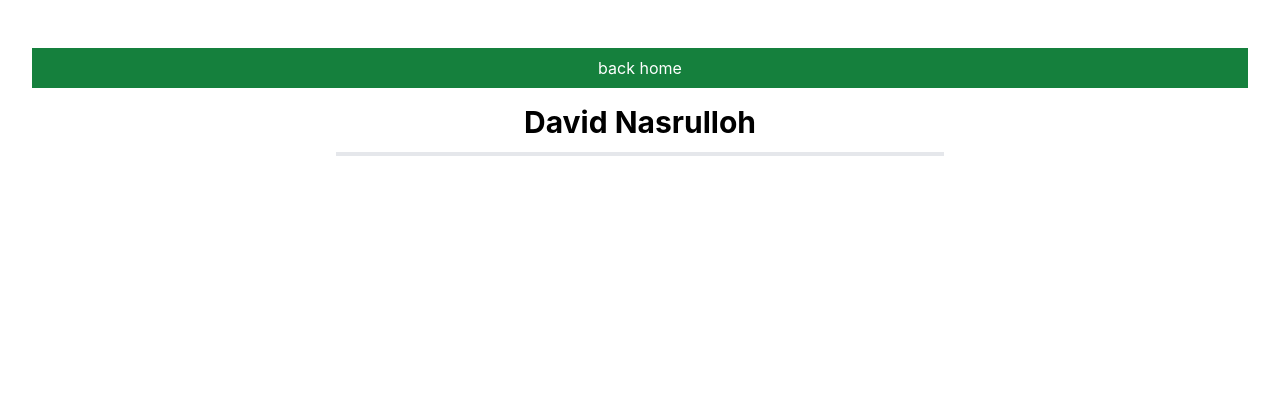
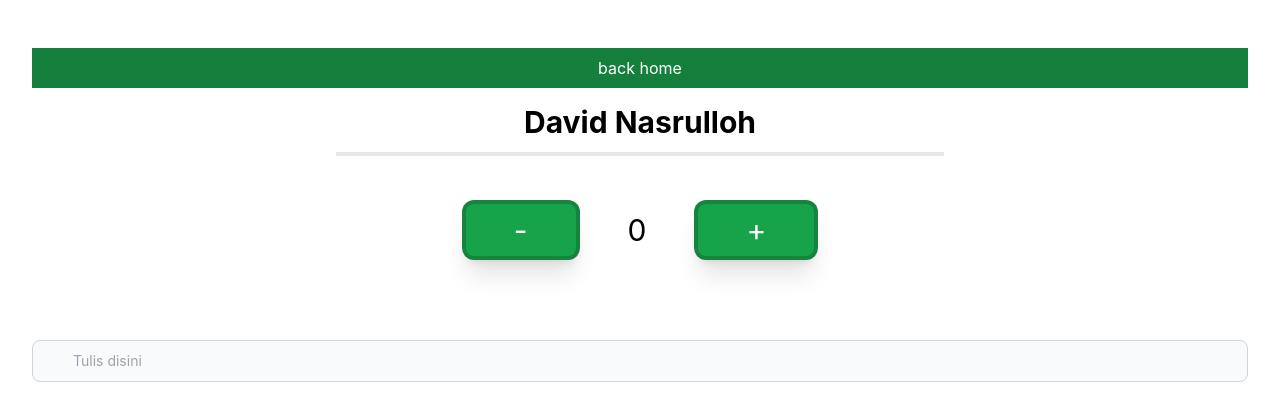
Before and after one commit to davidnasrulloh/learn-hooks-react, a React (Vite) app: page /use-reducer in a window 1280 px wide. Shown: the top 420 px of the page. Built offline with nearby package versions, Linux system fonts and the light colour scheme.

Commit message:
feat/david: belajar useReducer

```diff
--- a/src/components/Navbar.jsx
+++ b/src/components/Navbar.jsx
@@ -22,7 +22,7 @@ const Navbar = () => {
                         <Link to="/use-ref" className="hover:text-blue-400">UseRef</Link>
                         <Link to="/use-memo" className="hover:text-blue-400">UseMemo</Link>
                         <Link to="/use-callback" className="hover:text-blue-400">UseCallback</Link>
-                        <Link>UseReducer</Link>
+                        <Link to="/use-reducer" className="hover:text-blue-400">UseReducer</Link>
                         <Link>UseTransition</Link>
                         <Link>UseDefferedValue</Link>
                     </div>
--- /dev/null
+++ b/src/pages/hooksdasar/UseReducer.jsx
@@ -0,0 +1,104 @@
+import React, { useReducer, useState } from "react";
+
+// Reducer = Function yang buanyak di dalam satu function
+
+const ACTIONS = {
+    INCREMENT: "increment",
+    DECREMENT: "decrement",
+    ADD_TODO: "add-todo",
+    TOGGLE_TODO: "toggle-todo",
+    DELETE_TODO: "delete-todo"
+}
+
+function reducerCount(state, action) {
+    switch (action.type) {
+        case ACTIONS.INCREMENT:
+            return { count: state.count + 1 }
+        case ACTIONS.DECREMENT:
+            return { count: state.count - 1 }
+        default:
+            return state
+    }
+}
+
+function reducerTodos(todos, action) {
+    switch (action.type) {
+        case ACTIONS.ADD_TODO:
+            return [...todos, newTodo(action.payload.name)]
+        case ACTIONS.TOGGLE_TODO:
+            return todos.map(todo => {
+                if (todo.id === action.payload.id) {
+                    return { ...todo, complete: !todo.complete }
+                }
+                return todos
+            })
+        case ACTIONS.DELETE_TODO:
+            return todos.filter(todo => todo.id !== action.payload.id)
+        default:
+            return todos
+    }
+}
+
+function newTodo(name) {
+    return { id: Date.now(), name: name, complete: false }
+}
+
+// todo component
+const Todo = ({ todo, dispatch2 }) => {
+    return (
+        <div className="flex gap-4 justify-center items-center mb-2">
+            <span style={{ color: todo.complete ? '#AAA' : '#000' }}>{todo.name}</span>
+            <button onClick={() => dispatch2({ type: ACTIONS.TOGGLE_TODO, payload: { id: todo.id } })} className="py-2 px-8 bg-green-600 text-white rounded-lg">Toggle</button>
+            <button onClick={() => dispatch2({ type: ACTIONS.DELETE_TODO, payload: { id: todo.id } })} className="py-2 px-8 bg-red-700 text-white rounded-lg">Delete</button>
+        </div>
+    )
+}
+
+const UseReducerLearning = () => {
+    // count reducer
+    const [state, dispatch1] = useReducer(reducerCount, {
+        count: 0
+    });
+
+    function increment() {
+        dispatch1({ type: ACTIONS.INCREMENT })
+    }
+
+    function decrement() {
+        dispatch1({ type: ACTIONS.DECREMENT })
+    }
+
+    // todos reducer
+    const [todos, dispatch2] = useReducer(reducerTodos, [])
+    const [name, setName] = useState('')
+
+    function handleSubmit(e) {
+        e.preventDefault()
+        dispatch2({ type: ACTIONS.ADD_TODO, payload: { name: name } })
+        setName('')
+    }
+
+    console.log(todos);
+
+    return (
+        <div>
+            <div className="text-3xl flex gap-12 justify-center my-8">
+                <button onClick={decrement} className="py-2 px-12 bg-green-600 text-white rounded-xl border-4 border-green-800 border-opacity-50 shadow-xl hover:translate-y-2 hover:transition hover:bg-green-200 hover:text-green-700" >-</button>
+                <span className="flex items-center">{state.count}</span>
+                <button onClick={increment} className="py-2 px-12 bg-green-600 text-white rounded-xl border-4 border-green-800 border-opacity-50 shadow-xl hover:translate-y-2 hover:transition hover:bg-green-200 hover:text-green-700">+</button>
+            </div>
+            <div className="py-8">
+                <form onSubmit={handleSubmit} className="flex items-center my-4">
+                    <div className="relative w-full">
+                        <input type="text" value={name} onChange={e => setName(e.target.value)} id="simple-search" className="bg-gray-50 border border-gray-300 text-gray-900 text-sm rounded-lg focus:ring-blue-500 focus:border-blue-500 block w-full pl-10 p-2.5  dark:bg-gray-700 dark:border-gray-600 dark:placeholder-gray-400 dark:text-white dark:focus:ring-blue-500 dark:focus:border-blue-500" placeholder="Tulis disini" />
+                    </div>
+                </form>
+                {todos.map((todo) => {
+                    return <Todo key={todo.id} todo={todo} dispatch2={dispatch2} />
+                })}
+            </div>
+        </div>
+    );
+}
+
+export default UseReducerLearning;
--- a/src/routers/index.jsx
+++ b/src/routers/index.jsx
@@ -7,6 +7,7 @@ import UseContextLearning from "../pages/hooksdasar/usecontext/UseContext";
 import UseRefLearning from "../pages/hooksdasar/UseRef";
 import UseMemoLearnings from "../pages/hooksdasar/UseMemo";
 import UseCallBackLearning from "../pages/hooksdasar/usecallback/UseCallback";
+import UseReducerLearning from "../pages/hooksdasar/UseReducer";
 
 const SetupRouters = () => {
     return (
@@ -19,6 +20,7 @@ const SetupRouters = () => {
             <Route path="/use-ref" element={<UseRefLearning />} />
             <Route path="/use-memo" element={<UseMemoLearnings />} />
             <Route path="/use-callback" element={<UseCallBackLearning />} />
+            <Route path="/use-reducer" element={<UseReducerLearning />} />
         </Routes>
     );
 }
```
